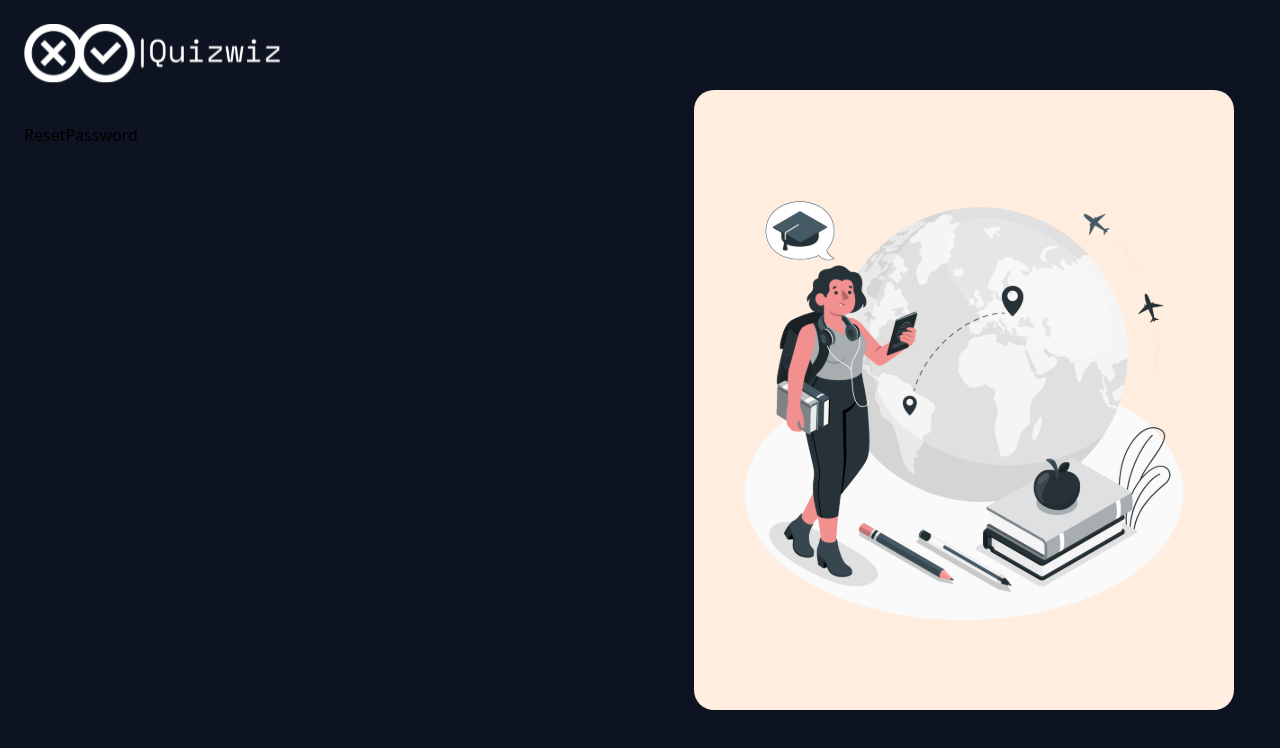
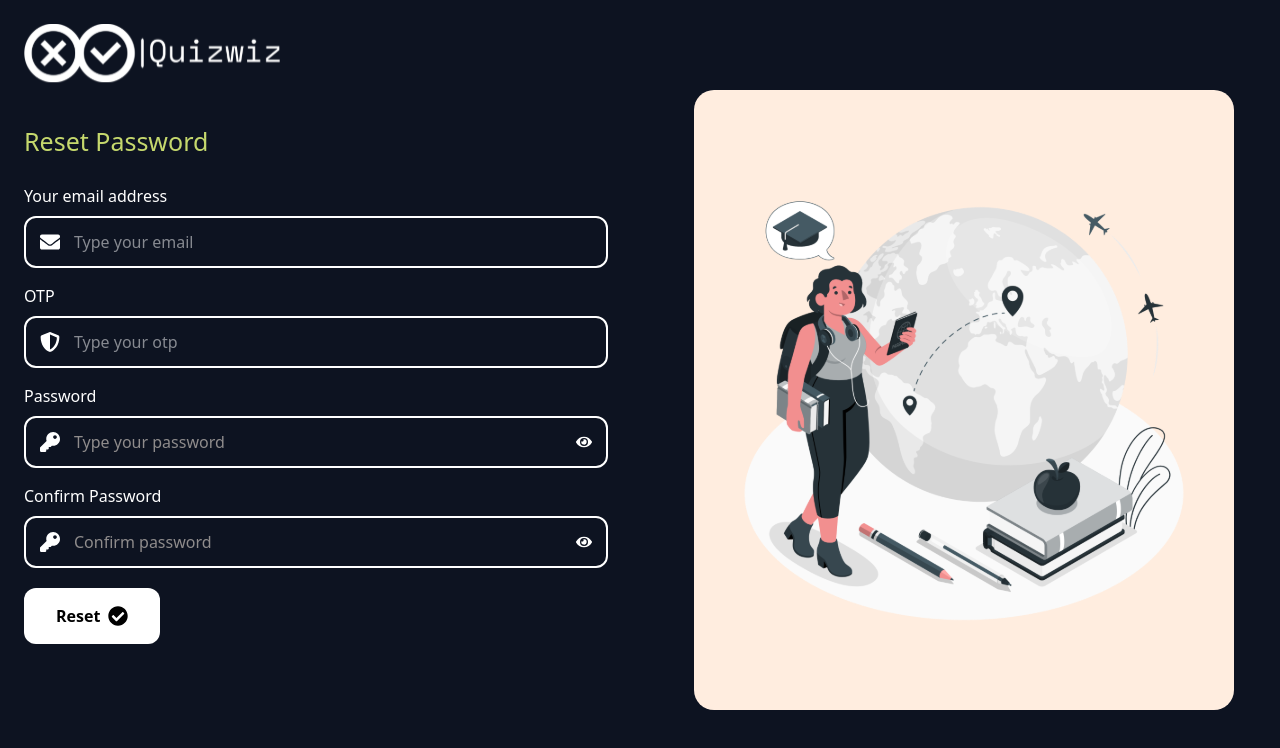
Before and after one commit to MohamedEl-hussainey29/Quiz-App, a Next.js app: page /auth/reset-pass in a window 1280 px wide. Shown: the top 748 px of the page. Built offline with nearby package versions, Linux system fonts and the light colour scheme; sample sign-in values are in the browser's storage.

Commit message:
reset password form

```diff
--- a/src/api/modules/auth.ts
+++ b/src/api/modules/auth.ts
@@ -1,4 +1,4 @@
-import { ForgetPasswordValues, LoginFormValues, RegisterFormValues } from "@/src/types/auth"
+import { ForgetPasswordValues, LoginFormValues, RegisterFormValues, ResetPasswordValues } from "@/src/types/auth"
 import axiosClient from "../axiosClient"
 
 
@@ -22,3 +22,7 @@ export const ChangePassword = (data: {password: string , password_new: string})
 export const ForgetPassword = (data: ForgetPasswordValues) =>{
     return axiosClient.post("/auth/forgot-password" , data)
 }
+
+export const ResetPassword = (data: ResetPasswordValues) =>{
+    return axiosClient.post("/auth/reset-password" , data)
+}
--- a/src/app/auth/register/RegisterForm.tsx
+++ b/src/app/auth/register/RegisterForm.tsx
@@ -256,8 +256,6 @@ export default function RegisterForm() {
           {errors.role && <span className="text-red-500">{errors.role.message}</span>}
         </div>
 
-
-
         <button
           type="submit"
           className=" my-5
--- /dev/null
+++ b/src/app/auth/reset-pass/ResetPassForm.tsx
@@ -0,0 +1,226 @@
+"use client";
+import { AuthAPI } from "@/src/api";
+import { ResetPasswordValues } from "@/src/types/auth";
+import axios from "axios";
+import { useRouter } from "next/navigation";
+import { useState } from "react";
+import { useForm } from "react-hook-form";
+import { BsEyeSlashFill } from "react-icons/bs";
+import { FaCheckCircle, FaEnvelope, FaEye, FaKey, FaShieldAlt } from "react-icons/fa";
+import { toast } from "react-toastify";
+
+export default function ResetPassForm() {
+  const router = useRouter();
+  const [showPassword, setShowPassword] = useState(false);
+  const [showConfirmPassword, setShowConfirmPassword] = useState(false);
+  const [submitLoading, setSubmitLoading] = useState(false);
+
+  const {
+    register,
+    handleSubmit,
+    formState: { errors },
+    watch,
+  } = useForm<ResetPasswordValues>();
+
+  const password = watch("password");
+
+  const onSubmit = async ({email, otp, password}: ResetPasswordValues) => {
+    try {
+        setSubmitLoading(true);
+        const response = await AuthAPI.ResetPassword({email, otp, password});
+        toast.success(response.data.message);
+        router.push('/auth/login');
+
+    } catch (error) {
+        if(axios.isAxiosError(error)){
+            toast.error(error.response?.data.message) || 'Something went wrong';
+        } else{
+            toast.error('Something went wrong');
+        }
+    }finally{
+      setSubmitLoading(false);
+    }
+  };
+
+  return (
+    <>
+      <form className="mt-6" onSubmit={handleSubmit(onSubmit)}>
+        <div className="flex flex-col">
+          <label htmlFor="email" className="text-white mb-2">
+            Your email address
+          </label>
+          <div className="relative">
+            <FaEnvelope
+              className={`absolute left-4 top-1/2 -translate-y-1/2 text-white`}
+              size={20}
+            />
+            <input
+              type="email"
+              id="email"
+              placeholder="Type your email"
+              className={` w-full rounded-xl py-3 pl-12 pr-12 outline-none border-2 transition-all
+                              ${
+                                errors.email
+                                  ? "border-red-500 focus:border-red-500 focus:ring-2 focus:ring-red-500/30"
+                                  : "border-white focus:border-[#C5D86D] focus:ring-2 focus:ring-[#C5D86D]/30"
+                              }
+                              text-white
+                          `}
+              {...register("email", {
+                required: "email is required!",
+                pattern: {
+                  value: /^[a-zA-Z0-9._%+-]+@[a-zA-Z0-9.-]+\.[a-zA-Z]{2,4}$/,
+                  message: "Email is not valid",
+                },
+                validate: (value) =>
+                  !/\s/.test(value) || "Email cannot contain spaces",
+              })}
+            />
+          </div>
+          {errors.email && (
+            <span className="text-red-500">{errors.email.message}</span>
+          )}
+        </div>
+
+        <div className="flex flex-col mt-4">
+          <label htmlFor="otp" className="text-white mb-2">
+            OTP
+          </label>
+          <div className="relative">
+            <FaShieldAlt
+              className={`absolute left-4 top-1/2 -translate-y-1/2 text-white`}
+              size={20}
+            />
+            <input
+              type="text"
+              id="otp"
+              placeholder="Type your otp"
+              className={`
+                         w-full rounded-xl py-3 pl-12 pr-12 outline-none border-2 transition-all
+
+                         text-white
+                     `}
+              {...register("otp", { required: "OTP is required!" })}
+            />
+          </div>
+          {errors.otp && (
+            <span className="text-red-500">{errors.otp.message}</span>
+          )}
+        </div>
+
+        <div className="mt-4">
+          <label htmlFor="password" className="text-white mb-2 inline-block">
+            Password
+          </label>
+
+          <div className="relative ">
+            <FaKey
+              className={`absolute left-4 top-1/2 -translate-y-1/2 text-white`}
+              size={20}
+            />
+            <input
+              id="password"
+              type={showPassword ? "text" : "password"}
+              placeholder="Type your password"
+              className={`w-full rounded-xl py-3 pl-12 pr-12 outline-none border-2 transition-all placeholder:text-[#8f8c8c] text-white
+                         border-white focus:border-[#C5D86D] focus:ring-2 focus:ring-[#C5D86D]/30
+                         ${
+                           errors.password
+                             ? "border-red-500 focus:border-red-500 focus:ring-2 focus:ring-red-500/30"
+                             : "border-white focus:border-[#C5D86D] focus:ring-2 focus:ring-[#C5D86D]/30"
+                         }`}
+              {...register("password", {
+                required: "Password is required!",
+                minLength: {
+                  value: 8,
+                  message: "Password should be at least 8 characters!",
+                },
+                validate: (value) =>
+                  !/\s/.test(value) || "Password cannot contain spaces",
+              })}
+            />
+            <div className="absolute top-1/2 right-4 -translate-y-1/2 cursor-pointer z-10">
+              {showPassword ? (
+                <BsEyeSlashFill
+                  className="text-white"
+                  onClick={() => setShowPassword(!showPassword)}
+                />
+              ) : (
+                <FaEye
+                  className="text-white"
+                  onClick={() => setShowPassword(!showPassword)}
+                />
+              )}
+            </div>
+          </div>
+          {errors.password && (
+            <span className="text-red-500">{errors.password.message}</span>
+          )}
+        </div>
+
+        <div className="mt-4">
+          <label htmlFor="confirmPassword" className="text-white mb-2 inline-block">
+            Confirm Password
+          </label>
+          <div className="relative ">
+            <FaKey
+              className={`absolute left-4 top-1/2 -translate-y-1/2 text-white`}
+              size={20}
+            />
+            <input
+              id="confirmPassword"
+              type={showConfirmPassword ? "text" : "password"}
+              placeholder="Confirm password"
+              className={`w-full rounded-xl py-3 pl-12 pr-12 outline-none border-2 transition-all placeholder:text-[#8f8c8c] text-white border-white focus:border-[#C5D86D] focus:ring-2 focus:ring-[#C5D86D]/30
+                         ${
+                           errors.password
+                             ? "border-red-500 focus:border-red-500 focus:ring-2 focus:ring-red-500/30"
+                             : "border-white focus:border-[#C5D86D] focus:ring-2 focus:ring-[#C5D86D]/30"
+                         }`}
+              {...register("confirmPassword", {
+                required: "confirmPassword is required!",
+                validate: (value) =>
+                  value === password || "Passwords do not match",
+              })}
+            />
+            <div className="absolute top-1/2 right-4 -translate-y-1/2 cursor-pointer z-10">
+              {showConfirmPassword ? (
+                <BsEyeSlashFill
+                  className="text-white"
+                  onClick={() => setShowConfirmPassword(!showConfirmPassword)}
+                />
+              ) : (
+                <FaEye
+                  className="text-white"
+                  onClick={() => setShowConfirmPassword(!showConfirmPassword)}
+                />
+              )}
+            </div>
+          </div>
+        </div>
+
+        {errors.confirmPassword && (
+          <span className="text-red-500">{errors.confirmPassword.message}</span>
+        )}
+
+        <button type="submit"
+            className=" my-5 flex w-full items-center justify-center gap-2
+             rounded-xl bg-white px-8 py-4 font-bold text-black transition-all duration-300 hover:bg-gray-200
+             hover:scale-[1.02] active:scale-95 sm:w-auto cursor-pointer"
+                >
+                  {submitLoading ? (
+                    <>
+                      <div className="h-5 w-5 animate-spin rounded-full border-2 border-black border-t-transparent"></div>
+                      Updating...
+                    </>
+                  ) : (
+                    <>
+                      <span>Reset</span>
+                      <FaCheckCircle size={20} />
+                    </>
+                  )}
+                </button>
+      </form>
+    </>
+  );
+}
--- a/src/app/auth/reset-pass/page.tsx
+++ b/src/app/auth/reset-pass/page.tsx
@@ -1,6 +1,13 @@
+import ProtectedRoutes from "../../Shared/components/ProtectedRoutes/ProtectedRoutes";
+import ResetPassForm from "./ResetPassForm";
 
 export default function ResetPassword() {
-  return (
-    <div>ResetPassword</div>
-  )
+  return<>
+  <ProtectedRoutes>
+          <div className="w-full">
+            <h1 className="text-[#C5D86D] text-[25px]">Reset Password</h1>
+            <ResetPassForm/>
+          </div>
+        </ProtectedRoutes>
+  </>
 }
```
Also changed, not shown: src/types/auth.ts (+7 -0 lines).
